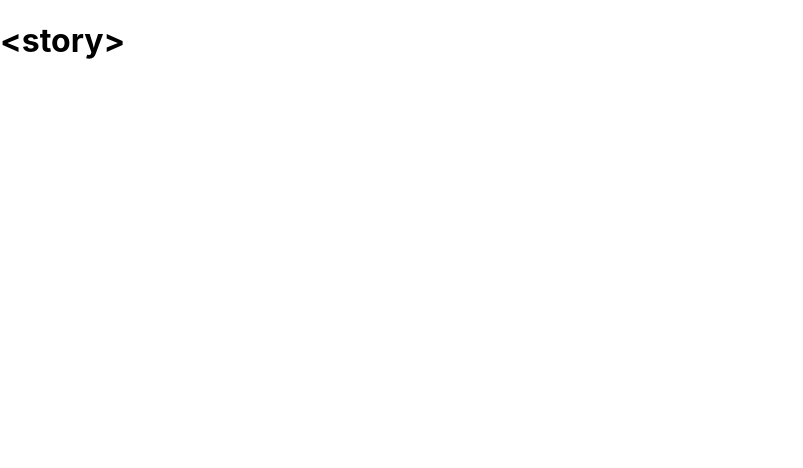
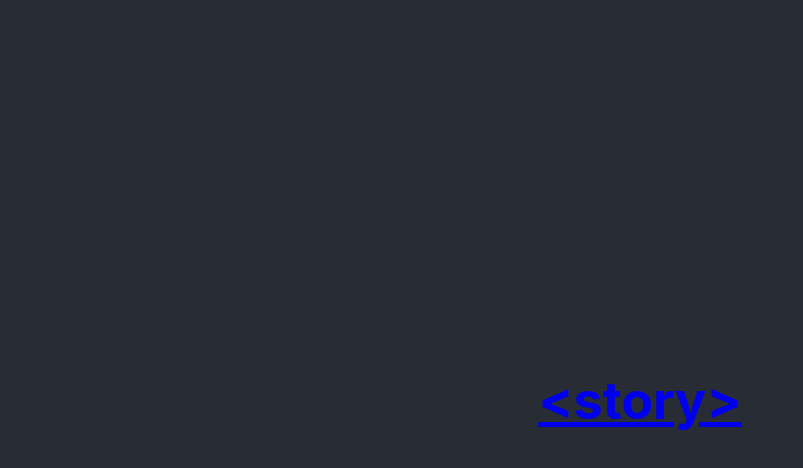
Before and after one commit to crod2/uTECHpia, a React (Create React App) app: page /utechstory in a window 1280 px wide. Shown: the top 468 px of the page, without its empty margins (0-803 px from the left). Built offline with nearby package versions, Linux system fonts and the light colour scheme.

Commit message:
start with styled-components

```diff
--- a/package.json
+++ b/package.json
@@ -10,6 +10,7 @@
     "react-dom": "^17.0.1",
     "react-router-dom": "^5.2.0",
     "react-scripts": "4.0.0",
+    "styled-components": "^5.2.1",
     "web-vitals": "^0.2.4"
   },
   "scripts": {
--- a/src/App.css
+++ b/src/App.css
@@ -1,38 +1,3 @@
-.App {
-  text-align: center;
-}
-
-.App-logo {
-  height: 40vmin;
-  pointer-events: none;
-}
-
-@media (prefers-reduced-motion: no-preference) {
-  .App-logo {
-    animation: App-logo-spin infinite 20s linear;
-  }
-}
-
-.App-header {
-  background-color: #282c34;
-  min-height: 100vh;
-  display: flex;
-  flex-direction: column;
-  align-items: center;
-  justify-content: center;
-  font-size: calc(10px + 2vmin);
-  color: white;
-}
-
 .App-link {
   color: #61dafb;
 }
-
-@keyframes App-logo-spin {
-  from {
-    transform: rotate(0deg);
-  }
-  to {
-    transform: rotate(360deg);
-  }
-}
--- /dev/null
+++ b/src/sharedStyles.styled.js
@@ -0,0 +1,18 @@
+import styled from 'styled-components';
+
+export const WrapperStyled = styled.div`
+  text-align: center;
+`;
+WrapperStyled.displayName = 'WrapperStyled';
+
+export const WrapperContainerStyled = styled.div`
+  background-color: #282c34;
+  min-height: 100vh;
+  display: flex;
+  flex-direction: column;
+  align-items: center;
+  justify-content: center;
+  font-size: calc(10px + 2vmin);
+  color: white;
+`;
+WrapperContainerStyled.displayName = 'WrapperContainerStyled';
--- a/src/uTechpia/components/uTechStory.component.jsx
+++ b/src/uTechpia/components/uTechStory.component.jsx
@@ -1,11 +1,18 @@
 import React from 'react';
+import { NavLink } from 'react-router-dom';
+
+import { WrapperStyled, WrapperContainerStyled } from '../../sharedStyles.styled.js';
 
 const UTechStory = () => {
   const story = '<story>';
   return (
-    <div>
-      <h1>{story}</h1>
-    </div>
+    <WrapperStyled>
+      <WrapperContainerStyled>
+        <h1>
+          <NavLink to="/utechmap">{story}</NavLink>
+        </h1>
+      </WrapperContainerStyled>
+    </WrapperStyled>
   );
 };
 
--- a/src/uTechpia/uTechMap.view.jsx
+++ b/src/uTechpia/uTechMap.view.jsx
@@ -1,16 +1,18 @@
 import React from 'react';
 import { NavLink } from 'react-router-dom';
+
+import { WrapperStyled, WrapperContainerStyled } from '../sharedStyles.styled.js';
 
 const UTechMapView = () => {
   const title = '<uTECHpia>';
   return (
-    <div className="App">
-      <header className="App-header">
+    <WrapperStyled>
+      <WrapperContainerStyled>
         <h1>
           <NavLink to="/utechstory">{title}</NavLink>
         </h1>
-      </header>
-    </div>
+      </WrapperContainerStyled>
+    </WrapperStyled>
   );
 };
 
```
Also changed, not shown: 1 other file (tests, documents, lock files or other folders).
